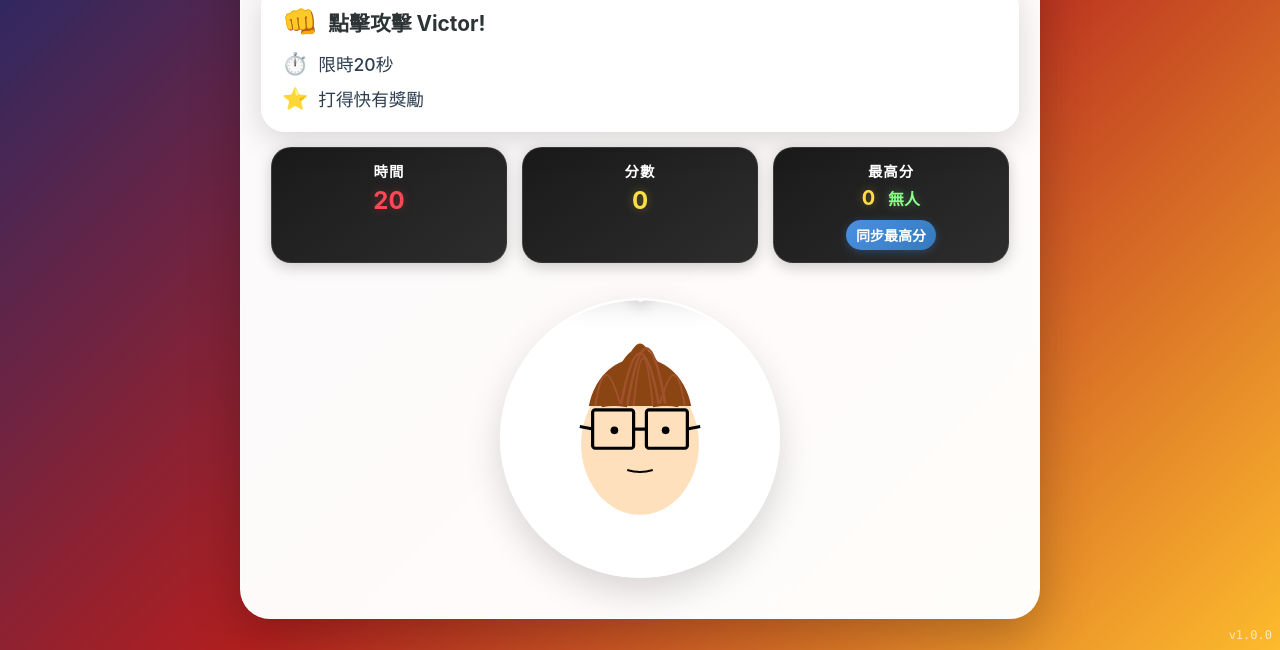
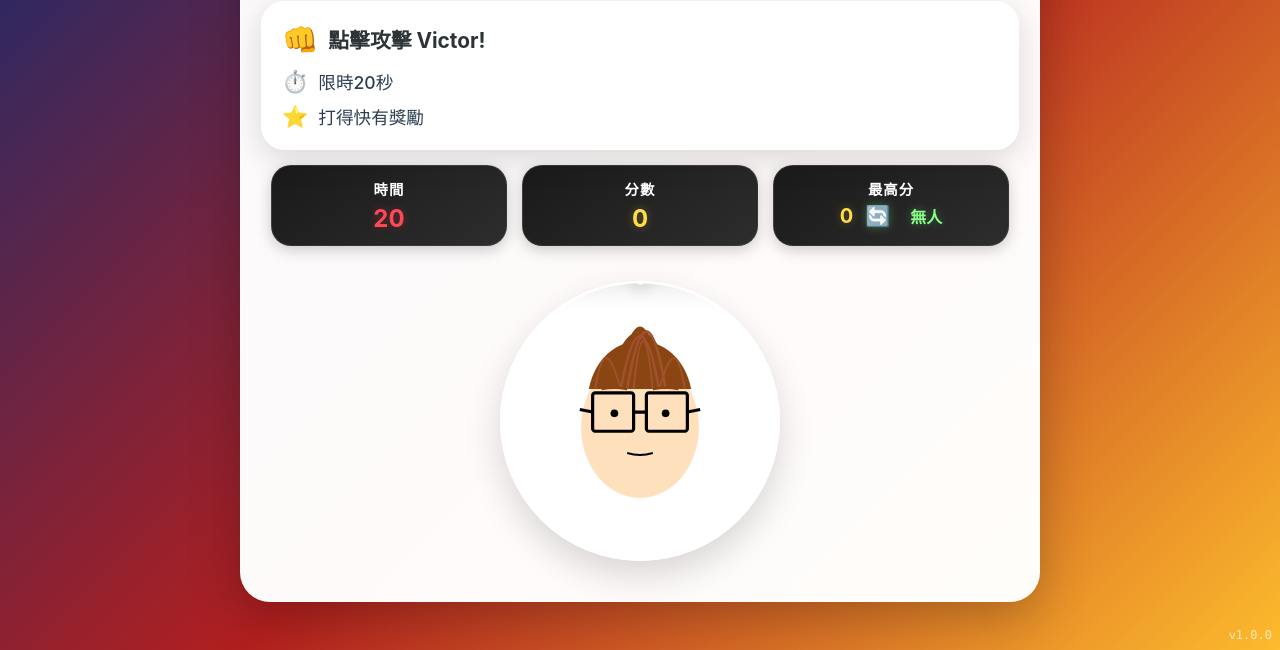
Before and after one commit to yunhaimaster/hit-victor, a plain HTML site: page index.html in a window 1280 px wide. Shown: the part 150-800 px from the top of the page. Drawn offline with Linux system fonts and the light colour scheme.

Commit message:
style: Improve high score sync button layout and animation

```diff
--- a/script.js
+++ b/script.js
@@ -149,10 +149,11 @@ async function updateHighScore(newScore, playerName) {
 
 // Add sync button to manually sync high scores
 const syncButton = document.createElement('button');
-syncButton.textContent = '同步最高分';
+syncButton.textContent = '🔄';
+syncButton.title = '同步最高分';
 syncButton.className = 'sync-button';
 syncButton.onclick = () => fetchHighScores(true);
-document.querySelector('.high-score-board').appendChild(syncButton);
+document.querySelector('.high-score-content').insertBefore(syncButton, document.getElementById('highScorePlayer'));
 
 function updateHighScoreDisplay() {
     document.getElementById('highScore').textContent = highScore;
--- a/styles.css
+++ b/styles.css
@@ -156,6 +156,10 @@ h1 {
     font-size: 20px;
     font-weight: 700;
     text-shadow: 0 0 10px rgba(255,221,68,0.3);
+    display: flex;
+    align-items: center;
+    justify-content: center;
+    gap: 5px;
 }
 
 #highScorePlayer {
@@ -346,34 +350,33 @@ h1 {
 }
 
 .sync-button {
-    margin-top: 10px;
-    padding: 5px 10px;
-    background: linear-gradient(135deg, #4a90e2 0%, #357abd 100%);
-    color: white;
+    background: none;
     border: none;
-    border-radius: 15px;
-    font-size: 14px;
-    font-weight: bold;
+    color: #88ff88;
+    font-size: 20px;
     cursor: pointer;
+    padding: 0 5px;
+    margin: 0 2px;
     transition: all 0.3s ease;
-    box-shadow: 0 2px 8px rgba(74, 144, 226, 0.3);
+    text-shadow: 0 0 10px rgba(136,255,136,0.3);
+    line-height: 1;
+    vertical-align: middle;
 }
 
 .sync-button:hover {
-    transform: translateY(-1px);
-    box-shadow: 0 4px 12px rgba(74, 144, 226, 0.4);
+    transform: rotate(180deg);
+    color: #aaffaa;
+    text-shadow: 0 0 15px rgba(136,255,136,0.5);
 }
 
 .sync-button:active {
-    transform: translateY(1px);
-    box-shadow: 0 1px 4px rgba(74, 144, 226, 0.2);
+    transform: rotate(180deg) scale(0.9);
 }
 
 /* Mobile Optimizations for sync button */
 @media (max-width: 480px) {
     .sync-button {
-        padding: 4px 8px;
-        font-size: 12px;
+        font-size: 18px;
     }
 }
 
```
